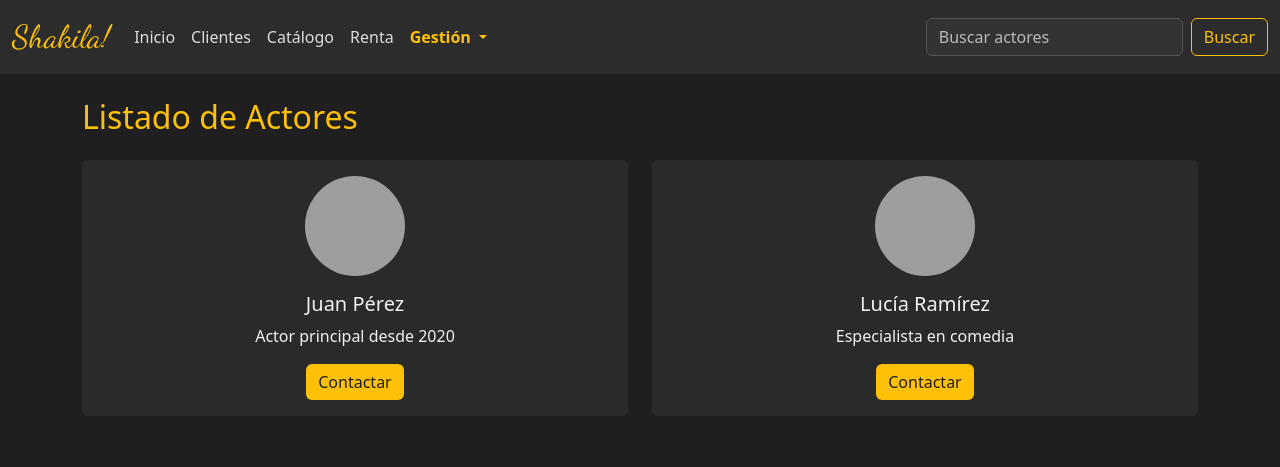
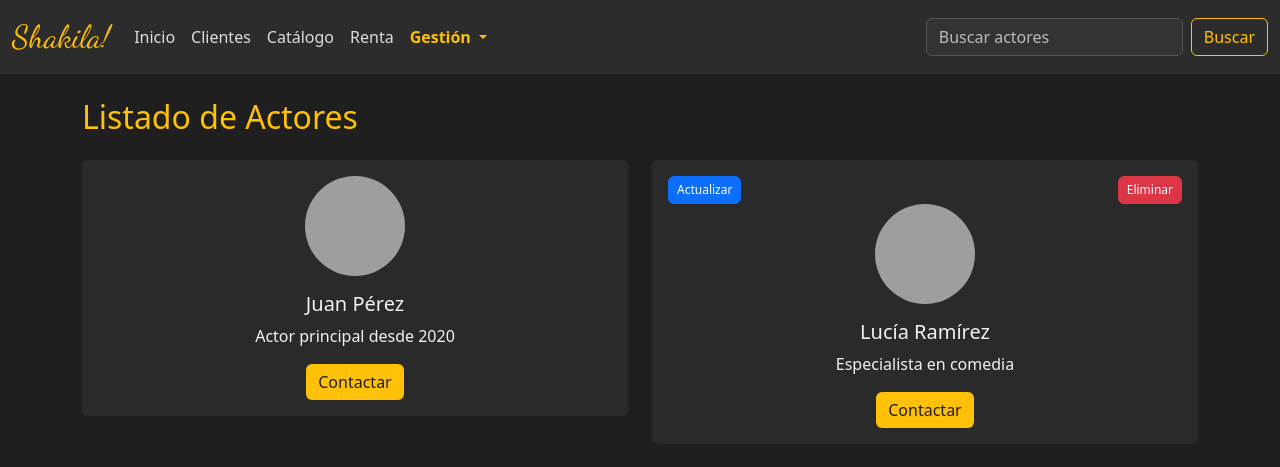
Before and after one commit to Magaztu/Proyecto-Grupal-Prog3, a PHP site: page /MVC/Pages/actor.php in a window 1280 px wide. Shown: the top 467 px of the page. Run offline with PHP 8.4, Linux system fonts and the light colour scheme; grey boxes are pictures that could not be loaded.

Commit message:
First steps to CRUD buttons on actor.php

```diff
--- a/MVC/Pages/actor.php
+++ b/MVC/Pages/actor.php
@@ -72,6 +72,10 @@
       <div class="col-md-6 actor-card">
         <div class="card text-center">
           <div class="card-body">
+            <div class="d-grid gap-2 d-md-flex justify-content-md-between">
+              <button class="btn btn-primary" style="--bs-btn-padding-y: .25rem; --bs-btn-padding-x: .5rem; --bs-btn-font-size: .75rem;" type="button">Actualizar</button>
+              <button class="btn btn-danger" style="--bs-btn-padding-y: .25rem; --bs-btn-padding-x: .5rem; --bs-btn-font-size: .75rem;" type="button">Eliminar</button>
+            </div>
             <img src="https://randomuser.me/api/portraits/women/52.jpg" alt="Actor 2" class="mb-3">
             <h5 class="card-title">Lucía Ramírez</h5>
             <p class="card-text">Especialista en comedia</p>
--- a/Queries/extras.sql
+++ b/Queries/extras.sql
@@ -6,7 +6,10 @@
 
 
 -- Usar más sps...? PUEDE SER -> PARA OBNETER INFO DE ACTOR, STAFF Y TIENDA.
+
+
 -- No necesario para insert, delete o update
 -- AÑADIR UN TRIGGER PARA BORRAR EL ALQUILER ANTERIOR
+-- O IMPLEMENTAR ALQUILADO EN INVENTARIO Y USAR UN TRIGGER PARA ACTIVAR O DESACTIVAR CADA QUE SE DEVUELVE UNA PELICULA
 
 -- Boton para cambiar entre catalogo de pelis y todas las disponibles para alquilar
```
